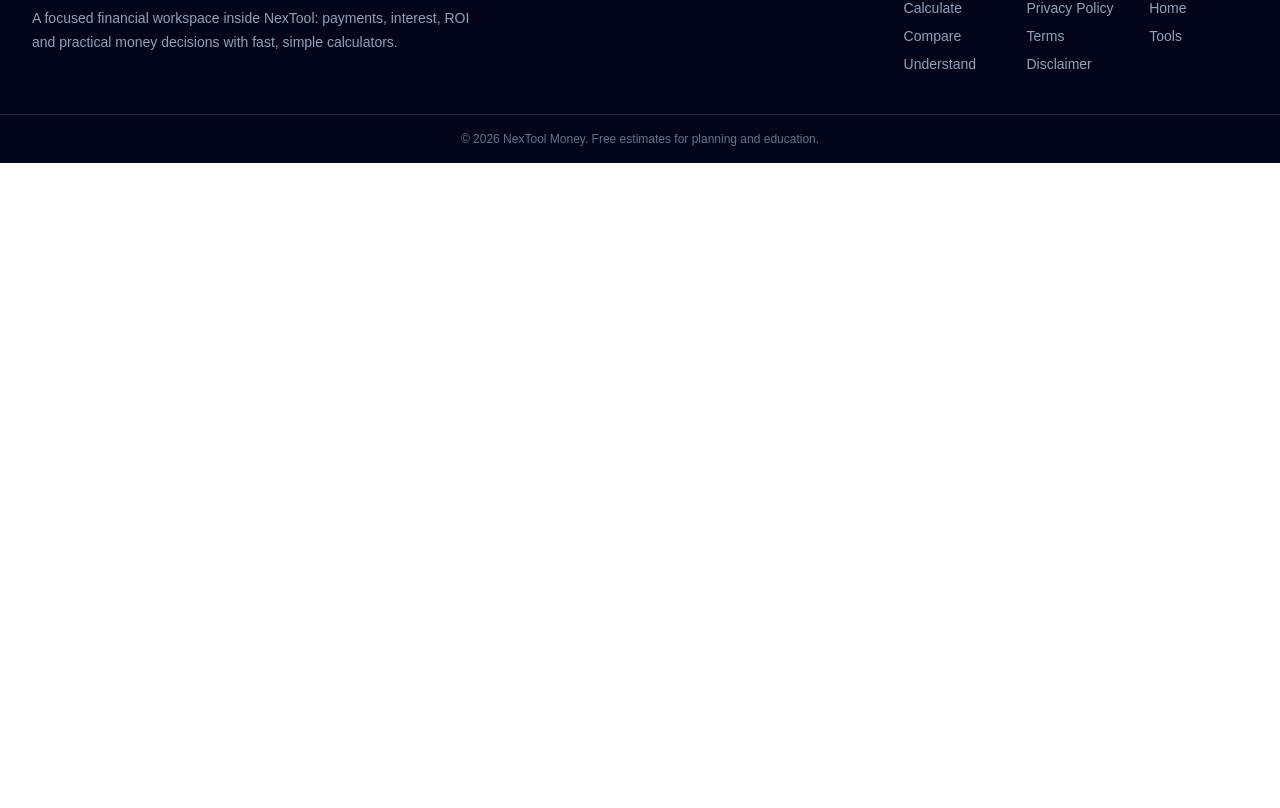
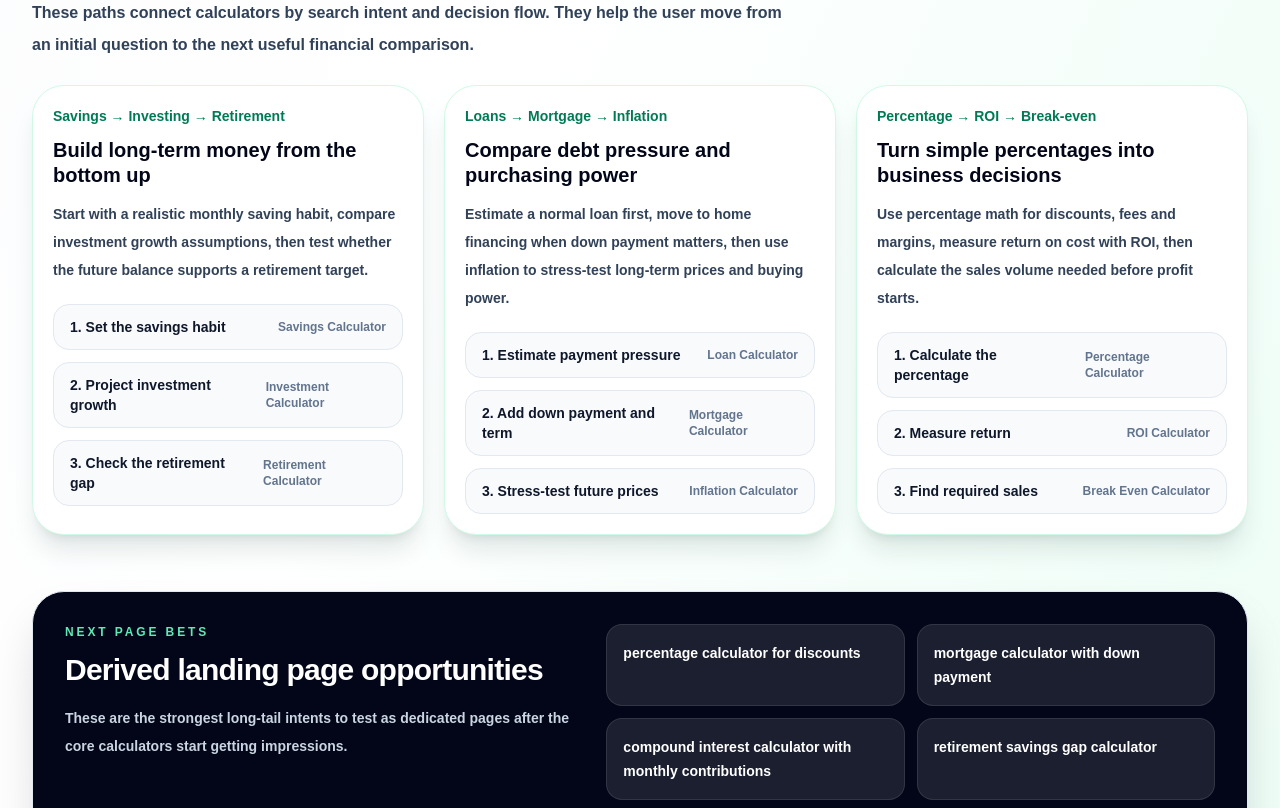
Before and after one commit to nextool-online/nextool, a Next.js app: page /en/money in a window 1280 px wide. Shown: the part 1772-2580 px from the top of the page. Before the commit the page ends 1935 px from the top, so only its background shows below. Built offline with nearby package versions, Linux system fonts and the light colour scheme.

Commit message:
feat: strengthen Money internal SEO architecture

```diff
--- a/app/[lang]/money/page.tsx
+++ b/app/[lang]/money/page.tsx
@@ -50,6 +50,104 @@ const copy = {
     useCasesTitle: "Use o NexTool Money para comparar",
     useCases: ["parcela de empréstimo versus juros totais", "entrada de imóvel versus pressão mensal", "aportes de poupança versus saldo futuro", "ganhos de investimento versus aportes totais", "custo de campanha versus ROI e ponto de equilíbrio"],
     note: "Estimativas educacionais. Compare taxas reais, custos e orientação profissional antes de tomar decisões financeiras.",
+  },
+};
+
+const toolHref = (lang: LanguageCode, toolId: string) => {
+  const tool = tools.find((item) => item.id === toolId);
+  if (!tool) return `/${lang}/money`;
+  return `/${lang}/tools/${getText(tool.slug, lang)}`;
+};
+
+const seoJourneys = {
+  en: [
+    {
+      label: "Savings → Investing → Retirement",
+      title: "Build long-term money from the bottom up",
+      description: "Start with a realistic monthly saving habit, compare investment growth assumptions, then test whether the future balance supports a retirement target.",
+      tools: [
+        { id: "savings-calculator", anchor: "1. Set the savings habit" },
+        { id: "investment-calculator", anchor: "2. Project investment growth" },
+        { id: "retirement-calculator", anchor: "3. Check the retirement gap" },
+      ],
+    },
+    {
+      label: "Loans → Mortgage → Inflation",
+      title: "Compare debt pressure and purchasing power",
+      description: "Estimate a normal loan first, move to home financing when down payment matters, then use inflation to stress-test long-term prices and buying power.",
+      tools: [
+        { id: "loan-calculator", anchor: "1. Estimate payment pressure" },
+        { id: "mortgage-calculator", anchor: "2. Add down payment and term" },
+        { id: "inflation-calculator", anchor: "3. Stress-test future prices" },
+      ],
+    },
+    {
+      label: "Percentage → ROI → Break-even",
+      title: "Turn simple percentages into business decisions",
+      description: "Use percentage math for discounts, fees and margins, measure return on cost with ROI, then calculate the sales volume needed before profit starts.",
+      tools: [
+        { id: "percentage-calculator", anchor: "1. Calculate the percentage" },
+        { id: "roi-calculator", anchor: "2. Measure return" },
+        { id: "break-even-calculator", anchor: "3. Find required sales" },
+      ],
+    },
+  ],
+  pt: [
+    {
+      label: "Poupar → Investir → Aposentadoria",
+      title: "Construa patrimônio de baixo para cima",
+      description: "Comece com um hábito realista de economia mensal, compare hipóteses de crescimento em investimentos e depois teste se o saldo futuro sustenta a meta de aposentadoria.",
+      tools: [
+        { id: "savings-calculator", anchor: "1. Definir hábito de poupança" },
+        { id: "investment-calculator", anchor: "2. Projetar crescimento" },
+        { id: "retirement-calculator", anchor: "3. Checar lacuna da aposentadoria" },
+      ],
+    },
+    {
+      label: "Empréstimo → Financiamento → Inflação",
+      title: "Compare pressão de dívida e poder de compra",
+      description: "Estime primeiro um empréstimo comum, avance para financiamento imobiliário quando entrada e prazo importam e use inflação para testar preços futuros.",
+      tools: [
+        { id: "loan-calculator", anchor: "1. Estimar pressão da parcela" },
+        { id: "mortgage-calculator", anchor: "2. Incluir entrada e prazo" },
+        { id: "inflation-calculator", anchor: "3. Testar preços futuros" },
+      ],
+    },
+    {
+      label: "Porcentagem → ROI → Ponto de equilíbrio",
+      title: "Transforme porcentagens em decisões de negócio",
+      description: "Use porcentagem para descontos, taxas e margens, meça retorno sobre custo com ROI e calcule o volume necessário antes do lucro começar.",
+      tools: [
+        { id: "percentage-calculator", anchor: "1. Calcular porcentagem" },
+        { id: "roi-calculator", anchor: "2. Medir retorno" },
+        { id: "break-even-calculator", anchor: "3. Encontrar vendas mínimas" },
+      ],
+    },
+  ],
+};
+
+const derivedLandingOpportunities = {
+  en: {
+    title: "Derived landing page opportunities",
+    description: "These are the strongest long-tail intents to test as dedicated pages after the core calculators start getting impressions.",
+    items: [
+      "percentage calculator for discounts",
+      "mortgage calculator with down payment",
+      "compound interest calculator with monthly contributions",
+      "retirement savings gap calculator",
+      "marketing ROI calculator",
+    ],
+  },
+  pt: {
+    title: "Oportunidades de landings derivadas",
+    description: "Estas são as intenções long-tail mais fortes para testar como páginas dedicadas depois que as calculadoras principais começarem a receber impressões.",
+    items: [
+      "calculadora de porcentagem para descontos",
+      "calculadora de financiamento com entrada",
+      "calculadora de juros compostos com aportes mensais",
+      "calculadora de lacuna de aposentadoria",
+      "calculadora de ROI de marketing",
+    ],
   },
 };
 
@@ -191,6 +289,70 @@ export default async function MoneyPage({ params }: MoneyPageProps) {
             </ul>
           </div>
         </section>
+
+        <section className="mt-14" id="money-journeys">
+          <div className="max-w-3xl">
+            <p className="text-xs font-black uppercase tracking-[0.24em] text-emerald-700">
+              {lang === "pt" ? "Arquitetura interna" : "Internal SEO paths"}
+            </p>
+            <h2 className="mt-3 text-3xl font-black tracking-tight text-slate-950">
+              {lang === "pt" ? "Siga uma jornada financeira, não uma ferramenta solta" : "Follow a money journey, not a single isolated tool"}
+            </h2>
+            <p className="mt-4 text-base font-semibold leading-8 text-slate-700">
+              {lang === "pt"
+                ? "Estas rotas conectam calculadoras por intenção de busca e por decisão. Elas ajudam o usuário a avançar de uma pergunta inicial para a próxima comparação financeira relevante."
+                : "These paths connect calculators by search intent and decision flow. They help the user move from an initial question to the next useful financial comparison."}
+            </p>
+          </div>
+
+          <div className="mt-6 grid gap-5 lg:grid-cols-3">
+            {seoJourneys[lang].map((journey) => (
+              <article key={journey.label} className="rounded-[2rem] border border-emerald-100 bg-white p-5 shadow-xl shadow-emerald-950/10">
+                <p className="text-sm font-black text-emerald-700">{journey.label}</p>
+                <h3 className="mt-3 text-xl font-black leading-tight text-slate-950">{journey.title}</h3>
+                <p className="mt-3 text-sm font-semibold leading-7 text-slate-700">{journey.description}</p>
+                <div className="mt-5 space-y-3">
+                  {journey.tools.map((item) => {
+                    const tool = tools.find((entry) => entry.id === item.id);
+                    return (
+                      <Link
+                        key={item.id}
+                        href={toolHref(lang, item.id)}
+                        className="flex items-center justify-between gap-3 rounded-2xl border border-slate-200 bg-slate-50 px-4 py-3 text-sm font-black text-slate-900 transition hover:border-emerald-300 hover:bg-emerald-50"
+                      >
+                        <span>{item.anchor}</span>
+                        <span className="text-xs text-slate-500">{tool ? getText(tool.title, lang) : "NexTool Money"}</span>
+                      </Link>
+                    );
+                  })}
+                </div>
+              </article>
+            ))}
+          </div>
+        </section>
+
+        <section className="mt-14 rounded-[2rem] border border-slate-200 bg-slate-950 p-6 text-white shadow-2xl shadow-slate-950/20 md:p-8" id="money-derived-landings">
+          <div className="grid gap-6 lg:grid-cols-[0.85fr_1fr] lg:items-start">
+            <div>
+              <p className="text-xs font-black uppercase tracking-[0.24em] text-emerald-300">
+                {lang === "pt" ? "Próximas páginas" : "Next page bets"}
+              </p>
+              <h2 className="mt-3 text-3xl font-black tracking-tight">
+                {derivedLandingOpportunities[lang].title}
+              </h2>
+              <p className="mt-4 text-sm font-semibold leading-7 text-slate-300">
+                {derivedLandingOpportunities[lang].description}
+              </p>
+            </div>
+            <ul className="grid gap-3 md:grid-cols-2">
+              {derivedLandingOpportunities[lang].items.map((item) => (
+                <li key={item} className="rounded-2xl border border-white/10 bg-white/10 p-4 text-sm font-black leading-6 text-white">
+                  {item}
+                </li>
+              ))}
+            </ul>
+          </div>
+        </section>
       </section>
 
       <MoneyFooter lang={lang} />
--- a/scripts/verify-money-tool-page.mjs
+++ b/scripts/verify-money-tool-page.mjs
@@ -42,6 +42,14 @@ assert.match(moneyHubSource, /loan-calculator/);
 assert.match(moneyHubSource, /roi-calculator/);
 assert.match(moneyHubSource, /compound-interest-calculator/);
 assert.match(moneyHubSource, /alternates/);
+assert.match(moneyHubSource, /Savings → Investing → Retirement/);
+assert.match(moneyHubSource, /Loans → Mortgage → Inflation/);
+assert.match(moneyHubSource, /Derived landing page opportunities/);
+
+const derivedLandingDoc = fs.readFileSync(new URL("../docs/nextool-money-derived-landing-opportunities.md", import.meta.url), "utf8");
+assert.match(derivedLandingDoc, /percentage calculator for discounts/);
+assert.match(derivedLandingDoc, /mortgage calculator with down payment/);
+assert.match(derivedLandingDoc, /retirement savings gap calculator/);
 
 const typesSource = fs.readFileSync(new URL("../tools/types.ts", import.meta.url), "utf8");
 assert.match(typesSource, /ToolAdvancedSeo/);
```
Also changed, not shown: 1 other file (tests, documents, lock files or other folders).
